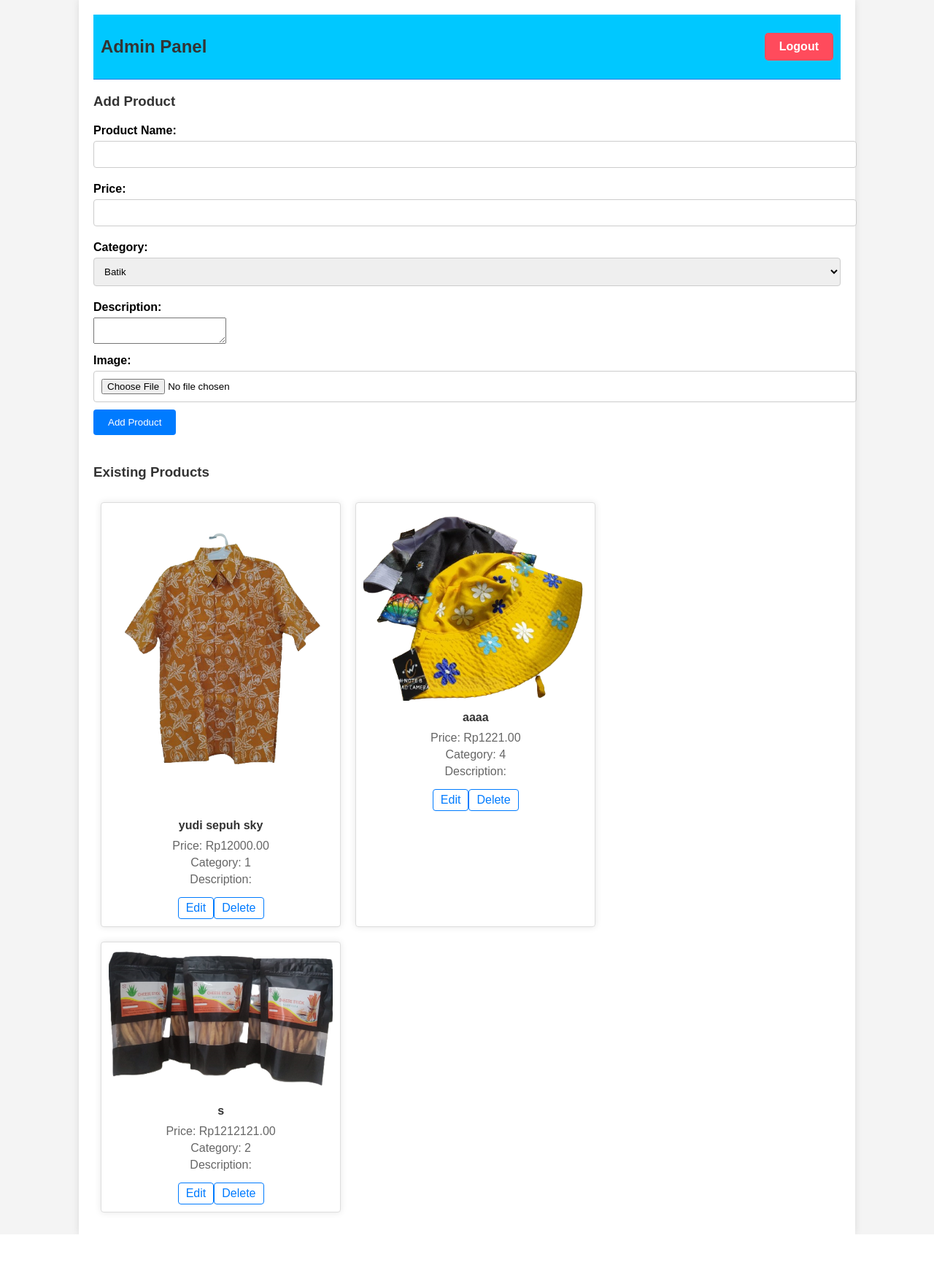
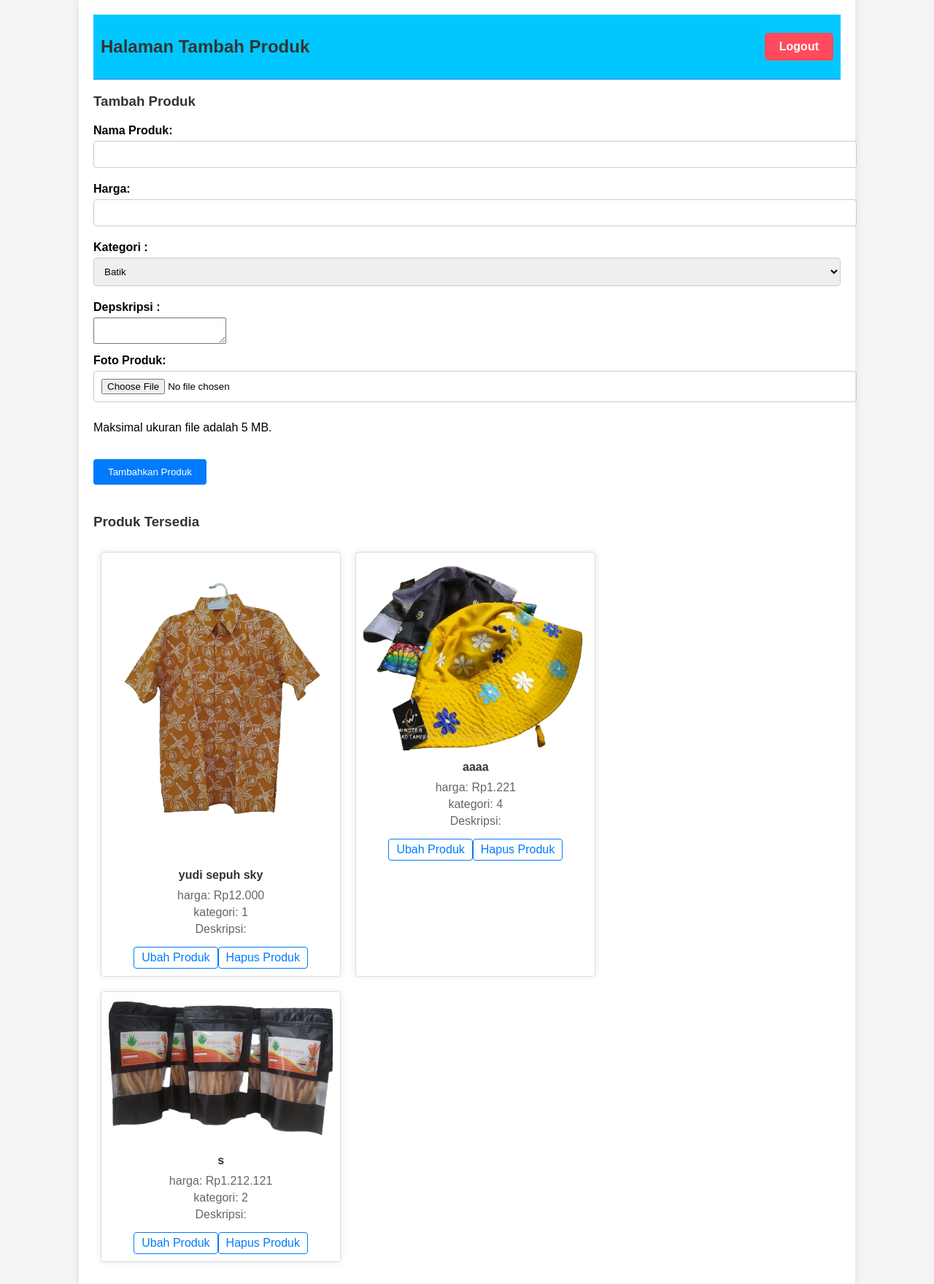
Before and after one commit to YudiAdit/UMKM_PKK_DESA_TEGAL, a PHP site: page /admin/index.php in a window 1280 px wide. Shown: the whole page at 73% size. Before the commit the page ends 1691 px from the top, so only its background shows below. Run offline with PHP 8.4, Linux system fonts and the light colour scheme; a user stored in the database is signed in; data comes from the database, SQL or seed files in the repository; data that the repository does not hold is empty.

Commit message:
Add files via upload

```diff
--- a/admin/index.php
+++ b/admin/index.php
@@ -6,6 +6,11 @@ if (!isset($_SESSION['admin'])) {
 }
 
 include '../includes/db.php';
+
+// Menampilkan error
+ini_set('display_errors', 1);
+ini_set('display_startup_errors', 1);
+error_reporting(E_ALL);
 
 if ($_SERVER["REQUEST_METHOD"] == "POST" && isset($_FILES['image'])) {
     $id = $_POST['id'] ?? null;
@@ -29,7 +34,7 @@ if ($_SERVER["REQUEST_METHOD"] == "POST" && isset($_FILES['image'])) {
     }
 
     // Check file size
-    if ($_FILES['image']['size'] > 500000) {
+    if ($_FILES['image']['size'] > 5000000) {
         echo "Sorry, your file is too large.";
         $upload_ok = 0;
     }
@@ -53,6 +58,8 @@ if ($_SERVER["REQUEST_METHOD"] == "POST" && isset($_FILES['image'])) {
                 $stmt->bind_param("sdsssi", $name, $price, $category_id, $description, $image, $id);
                 if ($stmt->execute()) {
                     $success = "Product updated successfully!";
+                    header("Location: index.php");
+                    exit();
                 } else {
                     $error = "Error updating product!";
                 }
@@ -63,6 +70,8 @@ if ($_SERVER["REQUEST_METHOD"] == "POST" && isset($_FILES['image'])) {
                 $stmt->bind_param("sdsss", $name, $price, $category_id, $description, $image);
                 if ($stmt->execute()) {
                     $success = "Product added successfully!";
+                    header("Location: index.php");
+                    exit();
                 } else {
                     $error = "Error adding product!";
                 }
@@ -109,26 +118,26 @@ if (isset($_GET['edit_id'])) {
     <link rel="shortcut icon" href="Aseet/BG UMKM.png" type="">
 
     <title>Add/Edit Product</title>
+    <link rel="stylesheet" href="../css/admin.css">
     <link rel="stylesheet" href="../css/logout.css">
-    <link rel="stylesheet" href="../css/admin.css">
 </head>
 <body>
     <div class="admin-container">
         <div class="header">
-        <h2>Admin Panel</h2>
+        <h2>Halaman Tambah Produk</h2>
         <a href="logout.php" class="logout-btn">Logout</a> <!-- Tambahkan kelas logout-btn di sini -->
         </div>
-        <h3><?php echo $edit_product ? "Edit Product" : "Add Product"; ?></h3>
+        <h3><?php echo $edit_product ? "Ubah Produk" : "Tambah Produk"; ?></h3>
         <main>
             <form method="POST" enctype="multipart/form-data">
                 <input type="hidden" name="id" value="<?php echo $edit_product['id'] ?? ''; ?>">
-                <label for="name">Product Name:</label>
+                <label for="name">Nama Produk:</label>
                 <input type="text" id="name" name="name" value="<?php echo $edit_product['name'] ?? ''; ?>" required>
                 <br>
-                <label for="price">Price:</label>
+                <label for="price">Harga:</label>
                 <input type="number" id="price" name="price" step="0.01" value="<?php echo $edit_product['price'] ?? ''; ?>" required>
                 <br>
-                <label for="category_id">Category:</label>
+                <label for="category_id">Kategori :</label>
                 <select id="category_id" name="category_id" required>
                     <?php
                     $sql = "SELECT * FROM categories";
@@ -140,13 +149,14 @@ if (isset($_GET['edit_id'])) {
                     ?>
                 </select>
                 <br>
-                <label for="description">Description:</label>
+                <label for="description">Depskripsi :</label>
                 <textarea id="description" name="description" required><?php echo $edit_product['description'] ?? ''; ?></textarea>
                 <br>
-                <label for="image">Image:</label>
+                <label for="image">Foto Produk:</label>
                 <input type="file" id="image" name="image" <?php echo $edit_product ? '' : 'required'; ?>>
+                <p class="file-size-info">Maksimal ukuran file adalah 5 MB.</p>
                 <br>
-                <button type="submit"><?php echo $edit_product ? "Update Product" : "Add Product"; ?></button>
+                <button type="submit"><?php echo $edit_product ? "Perbarui Produk" : "Tambahkan Produk"; ?></button>
             </form>
             <?php
             if (isset($success)) echo "<p>$success</p>";
@@ -154,7 +164,7 @@ if (isset($_GET['edit_id'])) {
             ?>
         </main>
 
-        <h3>Existing Products</h3>
+        <h3>Produk Tersedia</h3>
         <div class="product-list">
             <?php
             $sql = "SELECT * FROM products";
@@ -165,11 +175,11 @@ if (isset($_GET['edit_id'])) {
                     echo "<div class='product'>";
                     echo "<img src='../uploads/" . $row['image'] . "' alt='" . $row['name'] . "'>";
                     echo "<h4>" . $row['name'] . "</h4>";
-                    echo "<p>Price: Rp" . $row['price'] . "</p>";
-                    echo "<p>Category: " . $row['category_id'] . "</p>";
-                    echo "<p>Description: " . $row['description'] . "</p>";
-                    echo "<a href='?edit_id=" . $row['id'] . "'>Edit</a>";
-                    echo "<a href='?delete_id=" . $row['id'] . "' onclick='return confirm(\"Are you sure you want to delete this product?\");'>Delete</a>";
+                    echo "<p>harga: Rp" . number_format( $row['price'], 0, ',', '.' ) . "</p>";
+                    echo "<p>kategori: " . $row['category_id'] . "</p>";
+                    echo "<p>Deskripsi: " . $row['description'] . "</p>";
+                    echo "<a href='?edit_id=" . $row['id'] . "'>Ubah Produk</a>";
+                    echo "<a href='?delete_id=" . $row['id'] . "' onclick='return confirm(\"Are you sure you want to delete this product?\");'>Hapus Produk</a>";
                     echo "</div>";
                 }
             } else {
```
